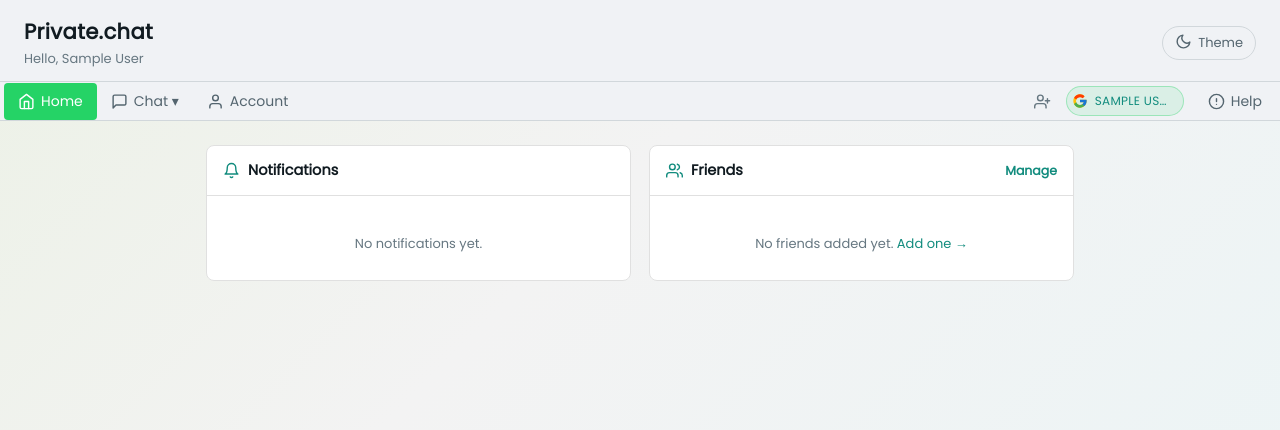
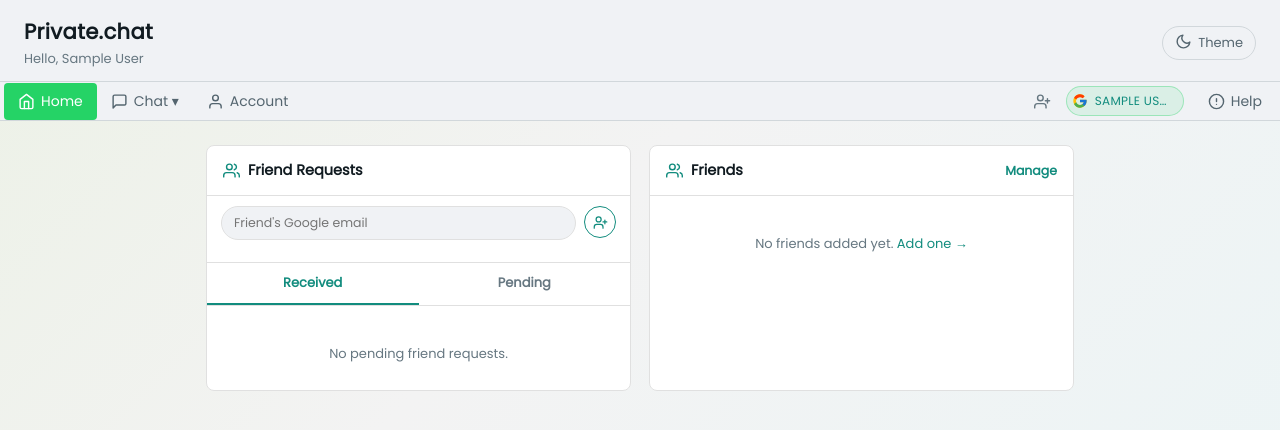
Before and after one commit to JohnPaul2011/Private.Chat-website, a Flask app: page / in a window 1280 px wide. Shown: the top 430 px of the page. Run offline with Flask 3, Linux system fonts and the light colour scheme; the visitor is signed in with stand-in values (Sample User, id 1).

Commit message:
Add-friend input in both dialog and home window; home Notifications -> Friend Requests tabs
- Both the nav bell dialog and the home-page window now have a 'Friend's
  Google email' input + circular send button right at the top, so you
  can send a request without visiting /account
- Home page 'Notifications' window replaced with 'Friend Requests':
  same Received/Pending tab structure as the dialog, own accept/decline/
  cancel wiring, independent of the dialog's copy
- Refactored the tab JS into one reusable wireFriendRequestGroup() used
  by both the dialog and the home window, avoids selector collisions
  between the two (data-tab vs data-hometab)
- Removed the old general-purpose notification feed + mark-all-read
  button from the home page (chat-message push notifications still
  fire via webpush()/OS notification, just no longer listed in this
  window)

```diff
--- a/static/style.css
+++ b/static/style.css
@@ -292,6 +292,43 @@ a:hover { text-decoration: underline; }
   text-decoration: none;
 }
 .home-window-action:hover { text-decoration: underline; }
+
+.home-add-friend-form {
+  display: flex;
+  gap: 8px;
+  padding: 10px 14px;
+  border-bottom: 1px solid var(--form-border);
+  flex-shrink: 0;
+}
+.home-add-friend-form input {
+  flex: 1;
+  min-width: 0;
+  padding: 7px 12px;
+  border-radius: 100px;
+  border: 1px solid var(--form-border);
+  background: var(--form-input-bg);
+  color: var(--wa-text);
+  font-family: var(--font-main);
+  font-size: 12.5px;
+}
+.home-add-friend-form .home-add-friend-btn {
+  flex: 0 0 auto;
+  width: 32px !important;
+  height: 32px;
+  border-radius: 50%;
+  border: 1px solid var(--wa-green-dark);
+  background: none !important;
+  color: var(--wa-green-dark);
+  display: flex;
+  align-items: center;
+  justify-content: center;
+  padding: 0;
+  margin: 0;
+}
+.home-add-friend-btn svg { width: 15px; height: 15px; }
+.home-add-friend-btn:hover { background: var(--wa-green-dark); color: #fff; }
+.fr-dialog-add-form { padding: 10px 16px; }
+
 .home-window-body {
   overflow-y: auto;
   padding: 6px 10px;
--- a/templates/index.html
+++ b/templates/index.html
@@ -148,6 +148,15 @@
         <span>Friend Requests</span>
         <button class="fr-dialog-close" id="fr-dialog-close" type="button" aria-label="Close">&times;</button>
       </div>
+      <form method="POST" action="/account/friends/add" class="home-add-friend-form fr-dialog-add-form">
+        <input type="hidden" name="csrf_token" value="{{ csrf_token() }}">
+        <input type="email" name="friend_email" placeholder="Friend's Google email" required>
+        <button type="submit" class="home-window-action home-add-friend-btn" title="Send friend request">
+          <svg viewBox="0 0 24 24" fill="none" stroke="currentColor" stroke-width="2" stroke-linecap="round" stroke-linejoin="round">
+            <path d="M16 21v-2a4 4 0 0 0-4-4H6a4 4 0 0 0-4 4v2"/><circle cx="9" cy="7" r="4"/><line x1="19" y1="8" x2="19" y2="14"/><line x1="22" y1="11" x2="16" y2="11"/>
+          </svg>
+        </button>
+      </form>
       <div class="fr-tabs">
         <button class="fr-tab active" data-tab="received" type="button">
           Received {% if pending_requests %}<span class="fr-tab-count">{{ pending_requests | length }}</span>{% endif %}
@@ -208,35 +217,70 @@
       <div class="home-window-head">
         <div class="home-window-title">
           <svg class="nav-icon" viewBox="0 0 24 24" fill="none" stroke="currentColor" stroke-width="2" stroke-linecap="round" stroke-linejoin="round">
-            <path d="M18 8A6 6 0 0 0 6 8c0 7-3 9-3 9h18s-3-2-3-9"/><path d="M13.73 21a2 2 0 0 1-3.46 0"/>
+            <path d="M17 21v-2a4 4 0 0 0-4-4H5a4 4 0 0 0-4 4v2"/><circle cx="9" cy="7" r="4"/><path d="M23 21v-2a4 4 0 0 0-3-3.87"/><path d="M16 3.13a4 4 0 0 1 0 7.75"/>
           </svg>
-          <span>Notifications</span>
-          {% set unread = home_notifications | selectattr("read", "equalto", false) | list | length %}
-          {% if unread > 0 %}<span class="home-badge" id="notif-badge">{{ unread }}</span>{% endif %}
+          <span>Friend Requests</span>
         </div>
-        {% if home_notifications %}
-        <button class="home-window-action" id="mark-read-btn">Mark all read</button>
-        {% endif %}
       </div>
-      <div class="home-window-body">
-        {% if home_notifications %}
-          {% for n in home_notifications %}
-          <div class="home-item {{ '' if n.read else 'unread' }}">
+
+      <form method="POST" action="/account/friends/add" class="home-add-friend-form">
+        <input type="hidden" name="csrf_token" value="{{ csrf_token() }}">
+        <input type="email" name="friend_email" placeholder="Friend's Google email" required>
+        <button type="submit" class="home-window-action home-add-friend-btn" title="Send friend request">
+          <svg viewBox="0 0 24 24" fill="none" stroke="currentColor" stroke-width="2" stroke-linecap="round" stroke-linejoin="round">
+            <path d="M16 21v-2a4 4 0 0 0-4-4H6a4 4 0 0 0-4 4v2"/><circle cx="9" cy="7" r="4"/><line x1="19" y1="8" x2="19" y2="14"/><line x1="22" y1="11" x2="16" y2="11"/>
+          </svg>
+        </button>
+      </form>
+
+      <div class="fr-tabs">
+        <button class="fr-tab active" data-hometab="received" type="button">
+          Received {% if pending_requests %}<span class="fr-tab-count">{{ pending_requests | length }}</span>{% endif %}
+        </button>
+        <button class="fr-tab" data-hometab="pending" type="button">
+          Pending {% if outgoing_requests %}<span class="fr-tab-count">{{ outgoing_requests | length }}</span>{% endif %}
+        </button>
+      </div>
+
+      <div class="home-window-body" id="home-fr-received">
+        {% if pending_requests %}
+          {% for req in pending_requests %}
+          <div class="fr-item" data-request-id="{{ req.id }}">
             <div class="home-item-icon">
-              {% if n.kind == "friend_added" %}
               <svg viewBox="0 0 24 24" fill="none" stroke="currentColor" stroke-width="2" stroke-linecap="round" stroke-linejoin="round"><path d="M16 21v-2a4 4 0 0 0-4-4H6a4 4 0 0 0-4 4v2"/><circle cx="9" cy="7" r="4"/><line x1="19" y1="8" x2="19" y2="14"/><line x1="22" y1="11" x2="16" y2="11"/></svg>
-              {% else %}
-              <svg viewBox="0 0 24 24" fill="none" stroke="currentColor" stroke-width="2" stroke-linecap="round" stroke-linejoin="round"><path d="M21 15a2 2 0 0 1-2 2H7l-4 4V5a2 2 0 0 1 2-2h14a2 2 0 0 1 2 2z"/></svg>
-              {% endif %}
             </div>
-            <div class="home-item-body">
-              <div class="home-item-title">{{ n.title }}</div>
-              {% if n.body %}<div class="home-item-sub">{{ n.body }}</div>{% endif %}
+            <div class="home-item-body" style="flex:1;">
+              <div class="home-item-title">{{ req.sender_email or "Unknown" }}</div>
+              <div class="home-item-sub">wants to be your friend</div>
+            </div>
+            <div class="fr-actions">
+              <button class="fr-btn fr-accept" type="button">Accept</button>
+              <button class="fr-btn fr-decline" type="button">Decline</button>
             </div>
           </div>
           {% endfor %}
         {% else %}
-        <p class="home-empty">No notifications yet.</p>
+        <p class="home-empty">No pending friend requests.</p>
+        {% endif %}
+      </div>
+      <div class="home-window-body" id="home-fr-pending" hidden>
+        {% if outgoing_requests %}
+          {% for req in outgoing_requests %}
+          <div class="fr-item" data-request-id="{{ req.id }}">
+            <div class="home-item-icon">
+              <svg viewBox="0 0 24 24" fill="none" stroke="currentColor" stroke-width="2" stroke-linecap="round" stroke-linejoin="round"><circle cx="12" cy="12" r="10"/><polyline points="12 6 12 12 16 14"/></svg>
+            </div>
+            <div class="home-item-body" style="flex:1;">
+              <div class="home-item-title">{{ req.recipient_email or "Unknown" }}</div>
+              <div class="home-item-sub">Waiting for them to accept</div>
+            </div>
+            <div class="fr-actions">
+              <button class="fr-btn fr-decline fr-cancel" type="button">Cancel</button>
+            </div>
+          </div>
+          {% endfor %}
+        {% else %}
+        <p class="home-empty">No pending sent requests.</p>
         {% endif %}
       </div>
     </div>
@@ -272,49 +316,20 @@
   {% endblock %}
 
   <script>
-    (function() {
-      const btn = document.getElementById("mark-read-btn");
-      if (!btn) return;
-      btn.addEventListener("click", async () => {
-        btn.disabled = true;
-        try {
-          await fetch("/api/notifications/mark-read", {
-            method: "POST",
-            headers: { "X-CSRF-Token": "{{ csrf_token() }}" }
-          });
-          document.querySelectorAll("#notif-window .home-item.unread").forEach(el => el.classList.remove("unread"));
-          const badge = document.getElementById("notif-badge");
-          if (badge) badge.remove();
-        } catch (e) { /* no-op */ }
-        btn.disabled = false;
-      });
-    })();
+    // Generic wiring for a friend-request tab group (used for both the nav dialog and
+    // the home-page window). scope: a container element; tabSelector/bodySelectors let
+    // each instance use its own data-attribute + element ids without colliding.
+    function wireFriendRequestGroup(opts) {
+      const { tabs, receivedBody, pendingBody, tabAttr, bellBadgeId } = opts;
+      if (!tabs.length || !receivedBody || !pendingBody) return;
 
-    (function() {
-      const bell = document.getElementById("friend-req-bell");
-      const backdrop = document.getElementById("fr-dialog-backdrop");
-      const closeBtn = document.getElementById("fr-dialog-close");
-      if (!bell || !backdrop) return;
-
-      bell.addEventListener("click", () => backdrop.classList.add("open"));
-      closeBtn.addEventListener("click", () => backdrop.classList.remove("open"));
-      backdrop.addEventListener("click", (e) => {
-        if (e.target === backdrop) backdrop.classList.remove("open");
-      });
-
-      // ── tab switching ──
-      const tabs = document.querySelectorAll(".fr-tab");
-      const bodies = {
-        received: document.getElementById("fr-dialog-body-received"),
-        pending: document.getElementById("fr-dialog-body-pending"),
-      };
       tabs.forEach((tab) => {
         tab.addEventListener("click", () => {
           tabs.forEach(t => t.classList.remove("active"));
           tab.classList.add("active");
-          Object.entries(bodies).forEach(([key, el]) => {
-            el.hidden = key !== tab.dataset.tab;
-          });
+          const key = tab.getAttribute(tabAttr);
+          receivedBody.hidden = key !== "received";
+          pendingBody.hidden = key !== "pending";
         });
       });
 
@@ -325,16 +340,17 @@
       }
 
       function updateBellBadge() {
-        const remaining = bodies.received.querySelectorAll(".fr-item").length;
-        const badge = document.getElementById("friend-req-badge");
+        if (!bellBadgeId) return;
+        const remaining = receivedBody.querySelectorAll(".fr-item").length;
+        const badge = document.getElementById(bellBadgeId);
         if (badge) {
           if (remaining > 0) badge.textContent = remaining;
           else badge.remove();
         }
       }
 
-      function updateTabCount(tabKey, count) {
-        const tab = document.querySelector(`.fr-tab[data-tab="${tabKey}"]`);
+      function updateTabCount(key, count) {
+        const tab = Array.from(tabs).find(t => t.getAttribute(tabAttr) === key);
         if (!tab) return;
         let countEl = tab.querySelector(".fr-tab-count");
         if (count > 0) {
@@ -349,56 +365,85 @@
         }
       }
 
-      bodies.received.querySelectorAll(".fr-item").forEach((item) => {
+      receivedBody.querySelectorAll(".fr-item").forEach((item) => {
         const id = item.dataset.requestId;
-        item.querySelector(".fr-accept").addEventListener("click", async (e) => {
+        const acceptBtn = item.querySelector(".fr-accept");
+        const declineBtn = item.querySelector(".fr-decline");
+        if (acceptBtn) acceptBtn.addEventListener("click", async (e) => {
           const b = e.target; b.disabled = true;
           try {
             const res = await fetch(`/api/friend-requests/${id}/accept`, {
-              method: "POST",
-              headers: { "X-CSRF-Token": "{{ csrf_token() }}" }
+              method: "POST", headers: { "X-CSRF-Token": "{{ csrf_token() }}" }
             });
             if (res.ok) {
               item.remove();
-              checkEmpty(bodies.received, "No pending friend requests.");
+              checkEmpty(receivedBody, "No pending friend requests.");
               updateBellBadge();
-              updateTabCount("received", bodies.received.querySelectorAll(".fr-item").length);
+              updateTabCount("received", receivedBody.querySelectorAll(".fr-item").length);
             } else b.disabled = false;
           } catch (err) { b.disabled = false; }
         });
-        item.querySelector(".fr-decline").addEventListener("click", async (e) => {
+        if (declineBtn) declineBtn.addEventListener("click", async (e) => {
           const b = e.target; b.disabled = true;
           try {
             const res = await fetch(`/api/friend-requests/${id}/decline`, {
-              method: "POST",
-              headers: { "X-CSRF-Token": "{{ csrf_token() }}" }
+              method: "POST", headers: { "X-CSRF-Token": "{{ csrf_token() }}" }
             });
             if (res.ok) {
               item.remove();
-              checkEmpty(bodies.received, "No pending friend requests.");
+              checkEmpty(receivedBody, "No pending friend requests.");
               updateBellBadge();
-              updateTabCount("received", bodies.received.querySelectorAll(".fr-item").length);
+              updateTabCount("received", receivedBody.querySelectorAll(".fr-item").length);
             } else b.disabled = false;
           } catch (err) { b.disabled = false; }
         });
       });
 
-      bodies.pending.querySelectorAll(".fr-item").forEach((item) => {
+      pendingBody.querySelectorAll(".fr-item").forEach((item) => {
         const id = item.dataset.requestId;
-        item.querySelector(".fr-cancel").addEventListener("click", async (e) => {
+        const cancelBtn = item.querySelector(".fr-cancel");
+        if (cancelBtn) cancelBtn.addEventListener("click", async (e) => {
           const b = e.target; b.disabled = true;
           try {
             const res = await fetch(`/api/friend-requests/${id}/cancel`, {
-              method: "POST",
-              headers: { "X-CSRF-Token": "{{ csrf_token() }}" }
+              method: "POST", headers: { "X-CSRF-Token": "{{ csrf_token() }}" }
             });
             if (res.ok) {
               item.remove();
-              checkEmpty(bodies.pending, "No pending sent requests.");
-              updateTabCount("pending", bodies.pending.querySelectorAll(".fr-item").length);
+              checkEmpty(pendingBody, "No pending sent requests.");
+              updateTabCount("pending", pendingBody.querySelectorAll(".fr-item").length);
             } else b.disabled = false;
           } catch (err) { b.disabled = false; }
         });
+      });
+    }
+
+    (function() {
+      const bell = document.getElementById("friend-req-bell");
+      const backdrop = document.getElementById("fr-dialog-backdrop");
+      const closeBtn = document.getElementById("fr-dialog-close");
+      if (bell && backdrop) {
+        bell.addEventListener("click", () => backdrop.classList.add("open"));
+        closeBtn.addEventListener("click", () => backdrop.classList.remove("open"));
+        backdrop.addEventListener("click", (e) => {
+          if (e.target === backdrop) backdrop.classList.remove("open");
+        });
+      }
+
+      wireFriendRequestGroup({
+        tabs: document.querySelectorAll('.fr-dialog .fr-tab[data-tab]'),
+        receivedBody: document.getElementById("fr-dialog-body-received"),
+        pendingBody: document.getElementById("fr-dialog-body-pending"),
+        tabAttr: "data-tab",
+        bellBadgeId: "friend-req-badge",
+      });
+
+      wireFriendRequestGroup({
+        tabs: document.querySelectorAll('#notif-window .fr-tab[data-hometab]'),
+        receivedBody: document.getElementById("home-fr-received"),
+        pendingBody: document.getElementById("home-fr-pending"),
+        tabAttr: "data-hometab",
+        bellBadgeId: "friend-req-badge",
       });
     })();
   </script>
```
